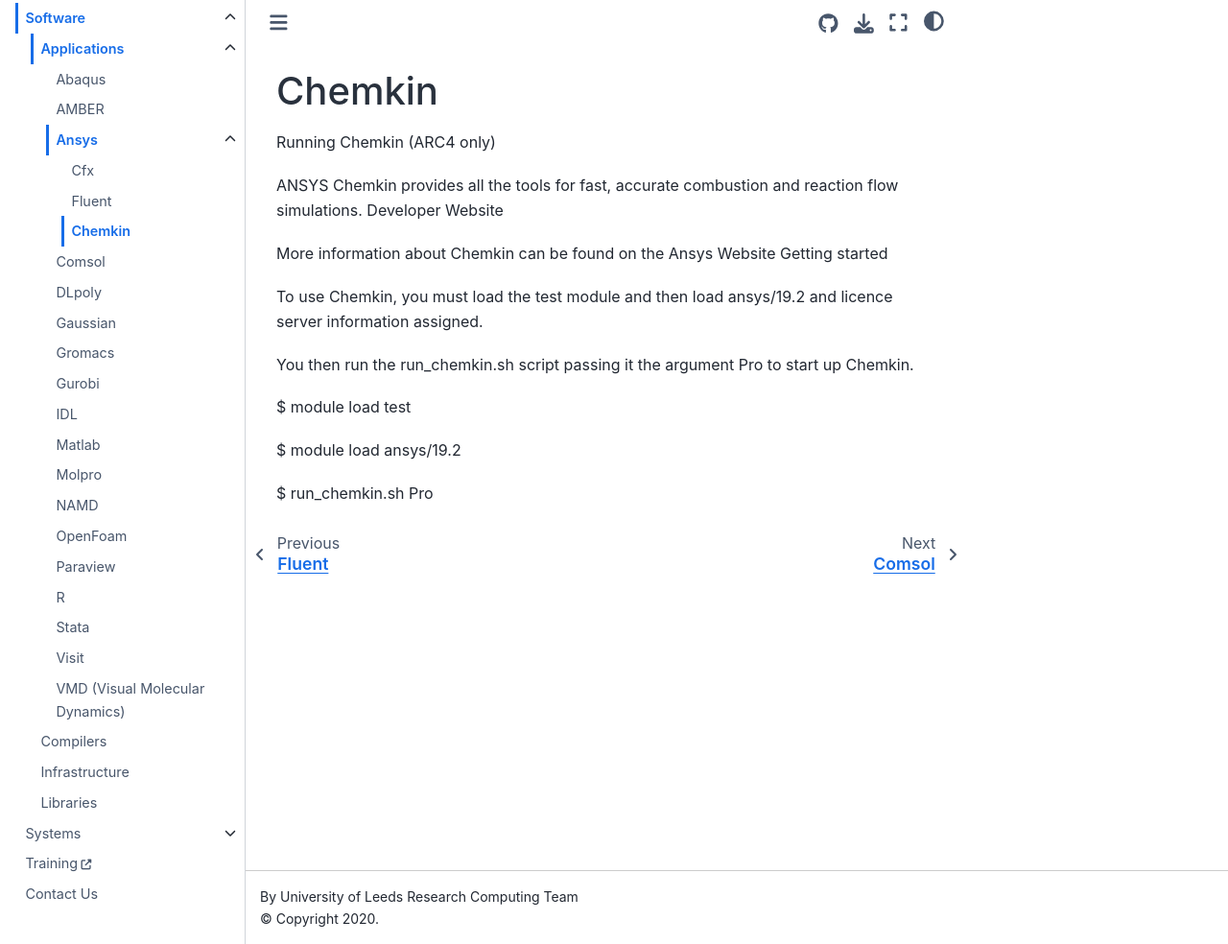
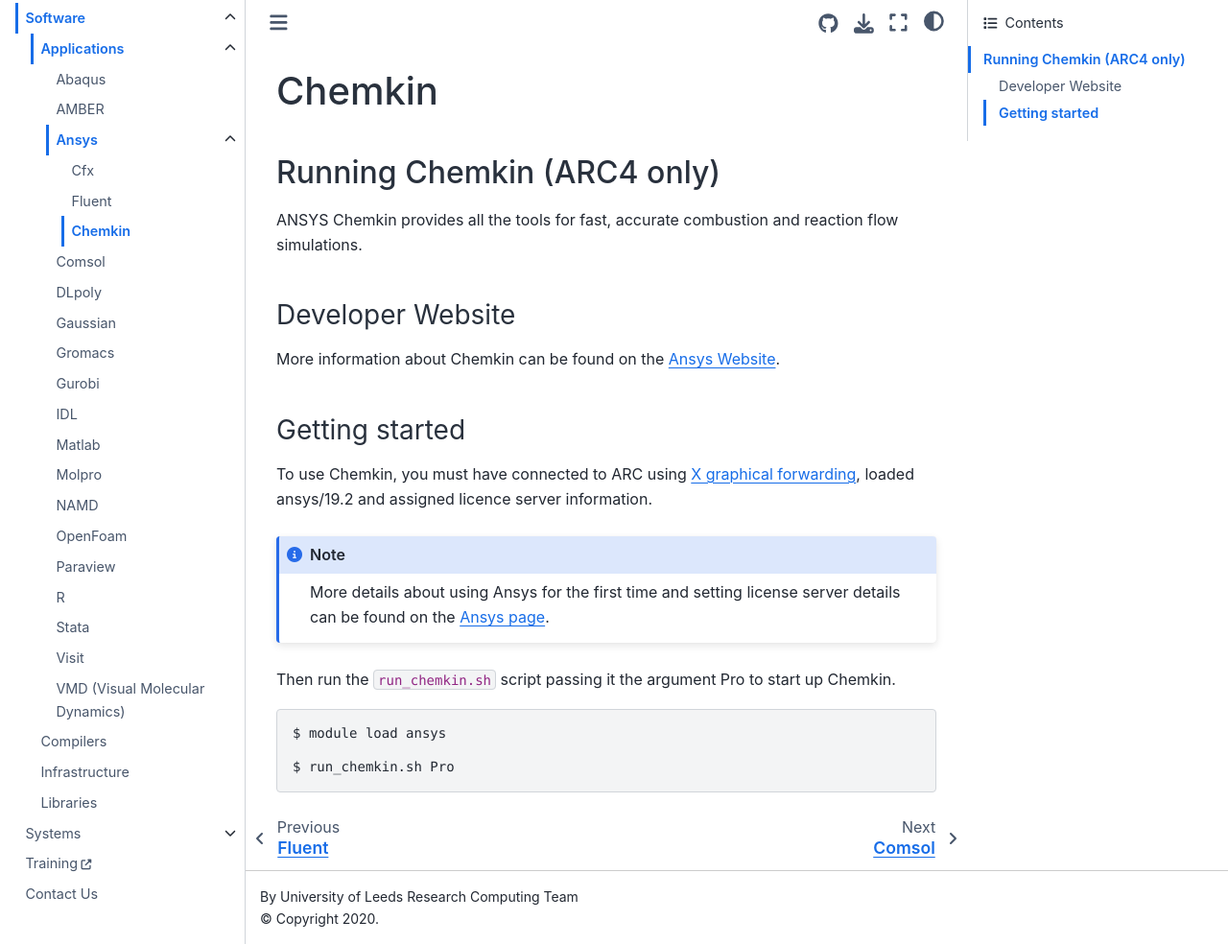
Before and after one commit to foqueiroz/arcdocs.github.io, a Jupyter Book: the page built from book/software/applications/ansys/chemkin.md, in a window 1280 px wide and 984 px high. Shown: the whole window at 96% size. Built offline with Jupyter Book 1.0.4 settings and Sphinx 7.4.7 and the Sphinx Book theme 1.1.4, drawn with Linux system fonts in a browser that asks for light colours.

Commit message:
cfx and chemkin pages updated

````diff
--- a/book/software/applications/ansys/chemkin.md
+++ b/book/software/applications/ansys/chemkin.md
@@ -1,20 +1,25 @@
 # Chemkin
 
-Running Chemkin (ARC4 only)
+## Running Chemkin (ARC4 only)
 
 ANSYS Chemkin provides all the tools for fast, accurate combustion and reaction flow simulations.
-Developer Website
 
-More information about Chemkin can be found on the Ansys Website
-Getting started
+### Developer Website
 
-To use Chemkin, you must load the test module and then load ansys/19.2 and licence server information assigned.
+More information about Chemkin can be found on the [Ansys Website](https://www.ansys.com/en-gb/products/fluids/ansys-chemkin-pro).
 
-You then run the run_chemkin.sh script passing it the argument Pro to start up Chemkin.
+### Getting started
 
+To use Chemkin, you must have connected to ARC using [X graphical forwarding](../../../getting_started/logon.md#Graphics-forwarding-(X11)), loaded ansys/19.2 and assigned licence server information.
 
-$ module load test
+```{note}
+More details about using Ansys for the first time and setting license server details can be found on the [Ansys page](../ansys.md#Additional-Step-for-Using-Ansys-the-First-Time).
+```
 
-$ module load ansys/19.2
+Then run the `run_chemkin.sh` script passing it the argument Pro to start up Chemkin.
+
+```bash
+$ module load ansys
 
 $ run_chemkin.sh Pro
+```
````
Also changed, not shown: book/software/applications/ansys/cfx.md (+17 -6 lines).
